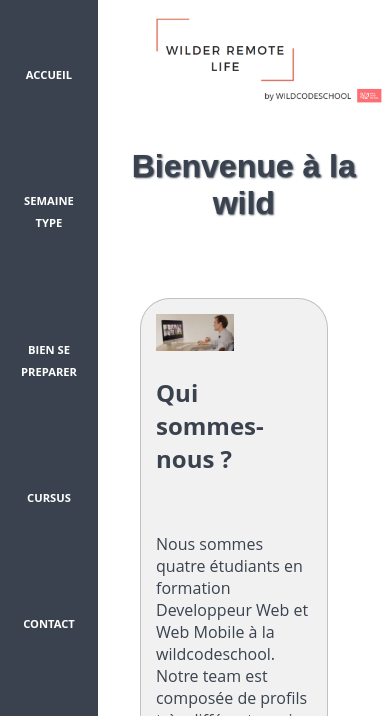
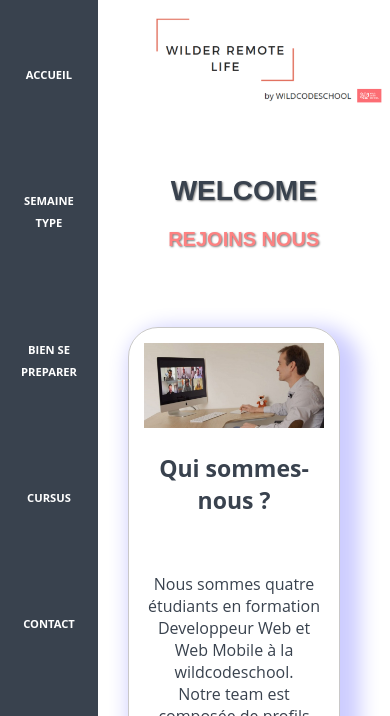
Before and after one commit to fatimaatk/project_wilder, a plain HTML site: page index.html in a window 390 px wide. Shown: the top 716 px of the page. Drawn offline with Linux system fonts and the light colour scheme.

Commit message:
Responsive

```diff
--- a/index.css
+++ b/index.css
@@ -4,18 +4,20 @@
 }
 
 .divArticle {
-    background-color: #F1F1F1;
     padding: 15px;
     margin: 30px;
     margin-left: 50px;
     margin-right: 50px;
     width: 50%;
     border-radius: 30px;
-    box-shadow: 5px rgba(155, 152, 152, 0.534);
+    box-shadow: 10px 10px 20px 10px rgba(0, 0, 255, .2);
     border: solid 1px rgba(155, 152, 152, 0.534);
+    height: 100%;
+    align-items: center;
+    text-align: center;
 }
 
-@media (max-width: 800px) {
+@media (max-width: 1000px) {
     .articles {
         flex-wrap: wrap;
     }
@@ -24,16 +26,37 @@
   .text-index, .h2index {
     display: flex;
     flex-direction: column;
-    width: 80%;
+    width: 100%;
   }
 
   .image-remote {
-    width: 50%;
+    width: 100%;
+    height: 15em;
   }
 
-  @media (min-width: 800px) {
+  @media (max-width: 1000px) {
     .image-remote {
-      width: 90%;
+      width: 100%;
+      height: 20%;
+    }
+    .divArticle {
+      width: 60%
+    }
+    .h2index {
+      font-size: 23px;
+    }
+  }
+  @media (max-width: 320px) {
+    .image-remote {
+      width: 100%;
+      height: 10%;
+    }
+    .divArticle {
+      width: 70%;
+      font-size: 13px;
+    }
+    .h2index {
+      font-size: 17px;
     }
   }
 
@@ -41,17 +64,32 @@
     height: 50%;
   }
 
-  .quisommesnous, .pourquoi, .remote {
-    display: flex;
-    flex-wrap: wrap;
-    box-shadow: 5px rgba(155, 152, 152, 0.534);
-    border: solid 1px rgba(155, 152, 152, 0.534);
-    border-radius: 30px;
-    justify-content: space-around;
-    text-justify: auto;
-    align-items: center;
-    text-align: center;
-    flex-direction: column;
-    width: 30%;
-    height: 80%;
+/* TITLE */
+
+.h1index {
+  height: 80%;
+  font-size: 1.75rem;
+  color: #39424e;
+  text-shadow: 1px 1px 2px grey;
+  display: flex;
+  justify-content: center;
+  align-items: column;
+  margin: 0;
+  margin-top: 3rem;
+}
+
+.h1-second-index {
+  color: rgb(253, 130, 130);
+  font-size: 1.25rem;
+  text-shadow: 1px 1px 2px grey;
+  display: flex;
+  justify-content: center;
+  align-items: column;
+  text-decoration: none;
+
+}
+@media (min-width: 800) {
+  .h1index {
+    font-size: 10em;
   }
+}
--- a/index.html
+++ b/index.html
@@ -26,7 +26,8 @@
              <img src="images/image_banniere.png" alt="Bannière" id="banniere-img" />
          </div>
          <div class="main-title">
-             <h1>Bienvenue à la wild</h1>
+            <h1 class="h1index">WELCOME</h1>
+            <h1> <a href="https://www.wildcodeschool.com/fr-FR" target="_blank" class="h1-second-index"> REJOINS NOUS</a></h1>
          </div>
          <body>
              <div class="container-main-body">
@@ -38,9 +39,11 @@
                             Kevin vient d'Amiens et est
                             diplomé d'une licence en Banque et Assurance. Il a travaillé dans le domaine </br> de la banque pendant 8 ans.
                             </br></br>
+                            Giovanni, quant à lui, vient de l'Ariège. Il a travaillé en tant que paysagiste durant de nombreuses années.
+                            <br/><br/>
                             Fatima, elle, est Lilloise. Elle est diplomée d'une licence en Management et a
-                            travaillé pendant plusieurs années dans le domaine du réseau et des télécommunications. </br> </br> (giovanni
-                            </br> </br> + thomas)
+                            travaillé pendant plusieurs années dans le domaine du réseau et des télécommunications.
+                            </br></br>Notre team est également composée de Thomas. Il poursuit ses études dans le numérique après avoir fait une formation en C.
                             </br></br>
                             Que ce soit dans le cadre d'une reconversion professionnelle ou bien d'une continuité d'études, nous avons
                             tous les quatres fait le choix d'intégrer l'école de la WILDCODESCHOOL.</p></div>
```
Also changed, not shown: 1 other file.
